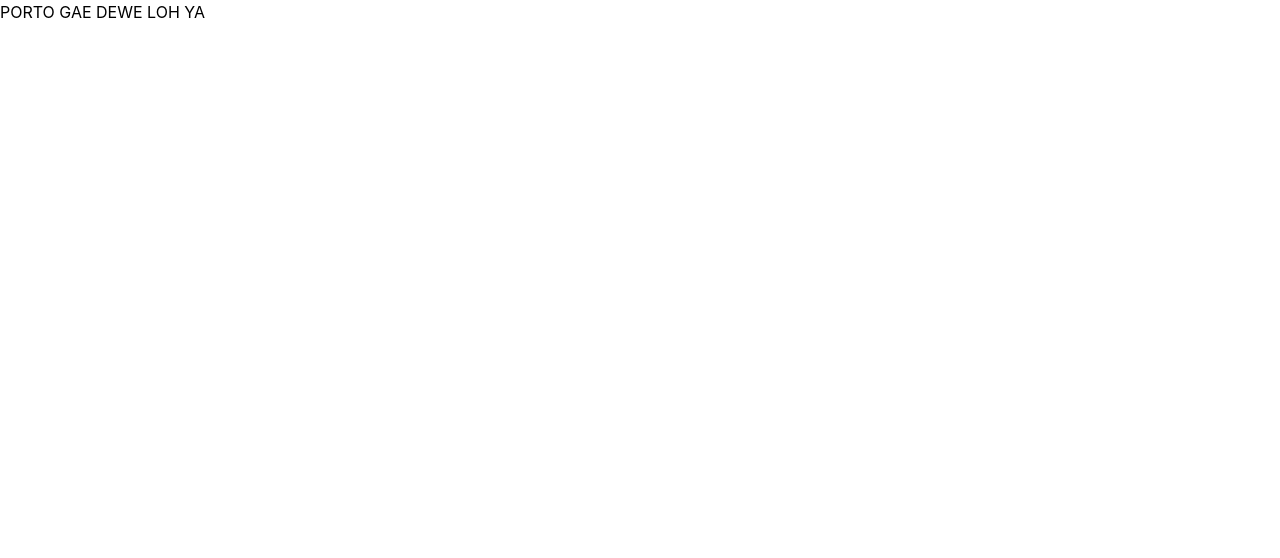
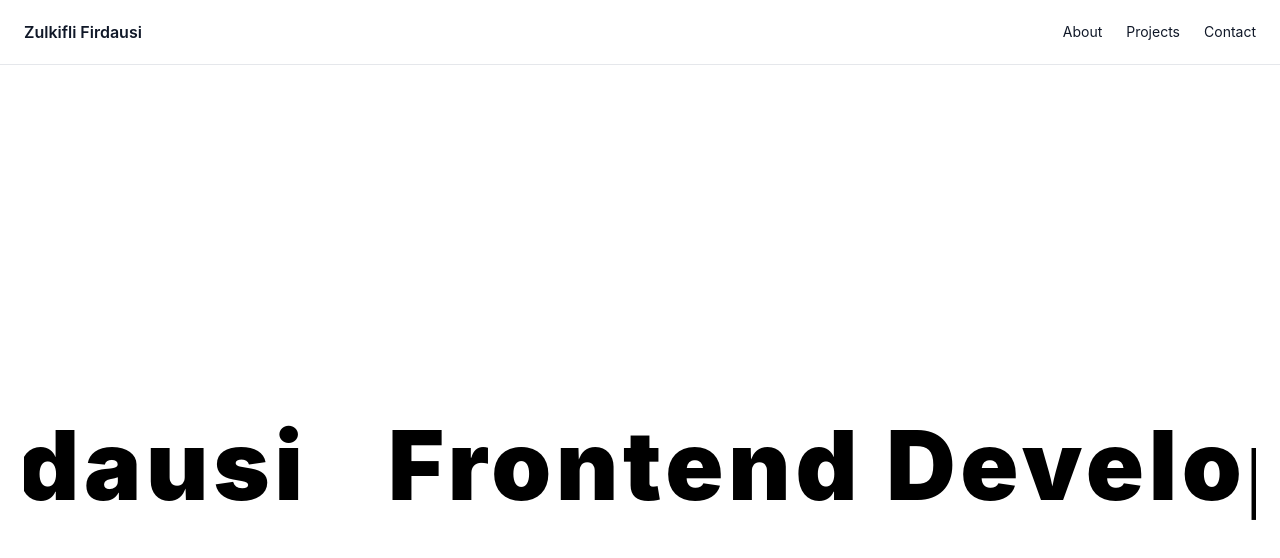
Before and after one commit to Zulkifli70/portofolio-new, a React (Vite) app: page / in a window 1280 px wide. Shown: the top 558 px of the page. Built offline with nearby package versions, Linux system fonts and the light colour scheme.

Commit message:
Make header

```diff
--- a/src/App.jsx
+++ b/src/App.jsx
@@ -1,8 +1,14 @@
+import Header from "./components/Header";
+import BaseLayout from "./layout/BaseSections";
+import Hero from "./sections/Hero";
+import "./App.css";
+
 function App() {
   return (
-    <>
-      <h1>PORTO GAE DEWE LOH YA</h1>
-    </>
+    <BaseLayout>
+      <Header />
+      <Hero />
+    </BaseLayout>
   );
 }
 
--- /dev/null
+++ b/src/components/Header.jsx
@@ -0,0 +1,21 @@
+export default function Header() {
+  return (
+    <header className="w-full flex items-center justify-between py-5 px-6 border-b border-gray-200">
+      <a href="#" className="text-base font-semibold text-gray-900">
+        Zulkifli Firdausi
+      </a>
+
+      <nav className="flex gap-6">
+        <a href="#about" className="text-sm text-gray-900 hover:opacity-60">
+          About
+        </a>
+        <a href="#projects" className="text-sm text-gray-900 hover:opacity-60">
+          Projects
+        </a>
+        <a href="#contact" className="text-sm text-gray-900 hover:opacity-60">
+          Contact
+        </a>
+      </nav>
+    </header>
+  );
+}
```
